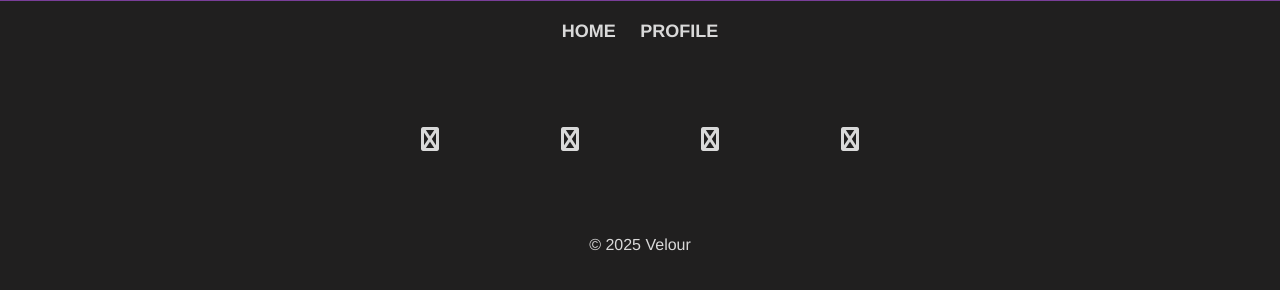
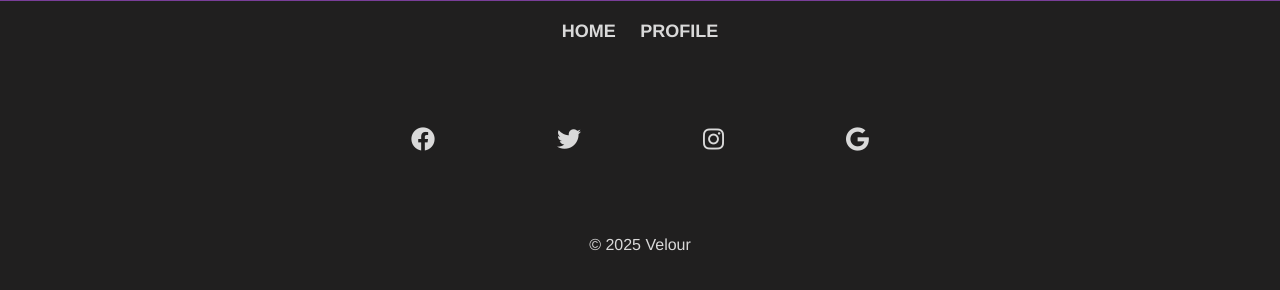
Before and after one commit to web-design-project-2025/web-design-project-group-30, a plain HTML site: page allmovie.html in a window 1280 px wide. Shown: the part 1899-2189 px from the top of the page. Drawn offline with Linux system fonts and the light colour scheme.

Commit message:
footer no longer overriding

```diff
--- a/allmovie.html
+++ b/allmovie.html
@@ -104,10 +104,10 @@
         </nav>
     </div>
     <div class="social-media">
-        <p class="fa fa-facebook"><span>VELOUR</span></p>
-        <p class="fa fa-twitter"><span>VELOUR</span></p>
-        <p class="fa fa-instagram"><span>VELOUR</span></p>
-        <p class="fa fa-google"><span>VELOUR@GMAIL.COM</span></p>
+        <p class="fab fa-facebook"><span>VELOUR</span></p>
+        <p class="fab fa-twitter"><span>VELOUR</span></p>
+        <p class="fab fa-instagram"><span>VELOUR</span></p>
+        <p class="fab fa-google"><span>VELOUR@GMAIL.COM</span></p>
     </div>
     <p class="copyright">© 2025 Velour</p>
 </footer>
```
